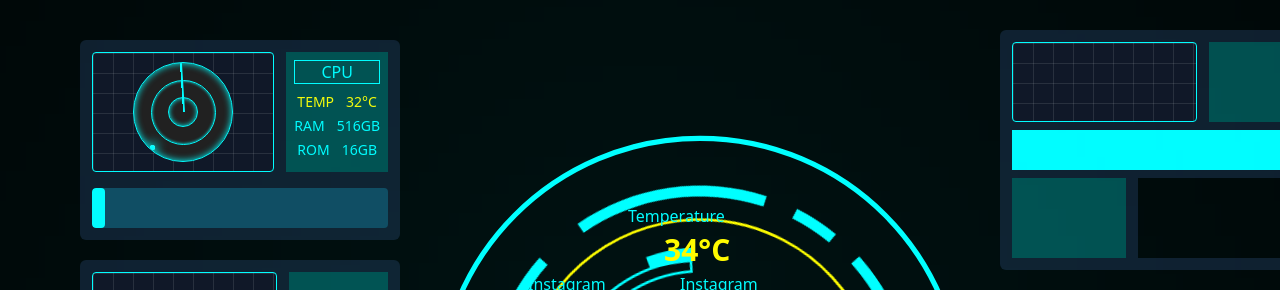
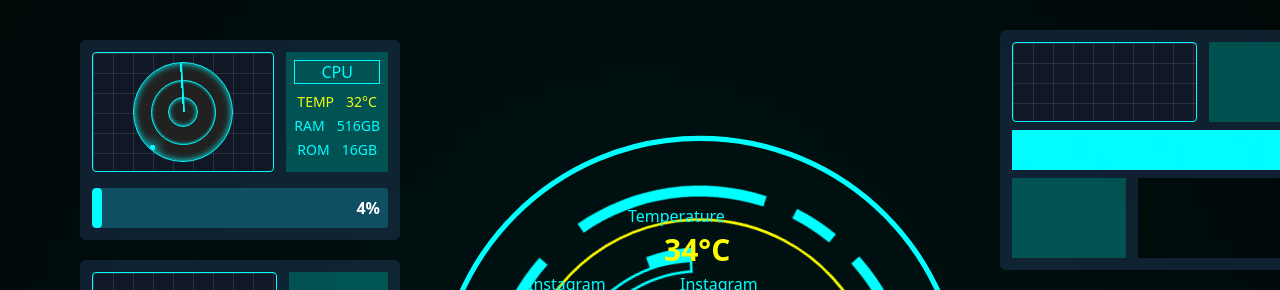
Before and after one commit to manjeetexe/HackathonSTJHON, a React (Vite) app in the folder Client/: page / in a window 1280 px wide. Shown: the top 290 px of the page. Built offline with nearby package versions, Linux system fonts and the light colour scheme.

Commit message:
little changes

```diff
--- a/Client/package.json
+++ b/Client/package.json
@@ -14,6 +14,7 @@
     "framer-motion": "^12.4.4",
     "react": "^19.0.0",
     "react-dom": "^19.0.0",
+    "recharts": "^2.15.1",
     "styled-components": "^6.1.15",
     "tailwindcss": "^4.0.6"
   },
--- a/Client/src/App.jsx
+++ b/Client/src/App.jsx
@@ -1,9 +1,13 @@
 import React from 'react'
 import Core from './Components/Core'
 import ChatBox from './Components/ChatBox'
-import { motion } from "framer-motion";
+import Box1 from './Components/Box1'
 
 const App = () => {
+
+
+
+
   return (
     <>
     <div className="h-screen w-screen bg-black  px-20 ">
@@ -13,52 +17,11 @@ const App = () => {
 
       <div className='flex justify-center gap-5 h-screen flex-col'>
 
-          <div className='bg-gray-900 rounded-md p-3 flex flex-col gap-4  w-80'>
-            <div className='flex  gap-3'>
-            <div className="h-30 flex items-center justify-center w-[65%] border border-[#02fdff] rounded-sm bg-gray-900 relative grid-container">
-            <div className="loader">
-              <span></span>
-
-              <div id="dot-1" className="dot"></div>
-              <div id="dot-2" className="dot"></div>
-              <div id="dot-3" className="dot"></div>
-              <div id="dot-4" className="dot"></div>
-              <div id="dot-5" className="dot"></div>
-            </div>
-
-            </div>
-              <div className='h-30 w-[35%] p-2 bg-[#024a4a]'>
-                  <div className='border text-[#02fdff] flex w-full justify-center  items-center border-[#02fdff] h-6'>CPU</div>
-                  <div className='flex flex-col justify-center mt-2 items-center gap-1'>
-                    <div className='flex text-sm text-[#fffb00] gap-3'>
-                      <h1>TEMP</h1>
-                      <h1>32°C</h1>
-                    </div>
-                    <div className='text-[#02fdff] text-sm flex gap-3'>
-                      <h1>RAM</h1>
-                      <h1>516GB</h1>
-                    </div>
-                    <div className='text-[#02fdff] text-sm flex gap-3'>
-                      <h1>ROM</h1>
-                      <h1>16GB</h1>
-                    </div>
-                  </div>
-              </div>
-            </div>
 
 
-              <div className="w-full bg-cyan-900 rounded h-10 relative overflow-hidden">
-                <motion.div
-                  className="h-10 bg-[#02fdff] rounded-sm shadow-[#02fdff]/50"
-                  initial={{ width: "0%" }}
-                  animate={{ width: "90%" }}
-                  transition={{ duration: 3, repeat: Infinity, repeatType: "mirror" }}
-                />
-
-              </div>
+        <Box1 />
 
 
-          </div>
 
 
           <div className='bg-gray-900 rounded-md p-3 flex flex-col gap-2  h-60 w-80'>
--- /dev/null
+++ b/Client/src/Components/Box1.jsx
@@ -0,0 +1,79 @@
+import React from 'react'
+import { useState, useEffect } from "react";
+import { motion } from "framer-motion";
+
+const Box1 = () => {
+    const [progress, setProgress] = useState(0);
+      const [direction, setDirection] = useState(1);
+
+      useEffect(() => {
+        const interval = setInterval(() => {
+          setProgress((oldProgress) => {
+            let newProgress = oldProgress + direction * 2;
+            if (newProgress >= 90) {
+              setDirection(-1);
+              newProgress = 90;
+            } else if (newProgress <= 0) {
+              setDirection(1);
+              newProgress = 0;
+            }
+            return newProgress;
+          });
+        }, 30);
+
+        return () => clearInterval(interval);
+      }, [progress]);
+
+
+  return (
+    <>
+        <div className='bg-gray-900 rounded-md p-3 flex flex-col gap-4  w-80'>
+            <div className='flex  gap-3'>
+            <div className="h-30 flex items-center justify-center w-[65%] border border-[#02fdff] rounded-sm bg-gray-900 relative grid-container">
+            <div className="loader">
+              <span></span>
+
+              <div id="dot-1" className="dot"></div>
+              <div id="dot-2" className="dot"></div>
+              <div id="dot-3" className="dot"></div>
+              <div id="dot-4" className="dot"></div>
+              <div id="dot-5" className="dot"></div>
+            </div>
+
+            </div>
+              <div className='h-30 w-[35%] p-2 bg-[#024a4a]'>
+                  <div className='border text-[#02fdff] flex w-full justify-center  items-center border-[#02fdff] h-6'>CPU</div>
+                  <div className='flex flex-col justify-center mt-2 items-center gap-1'>
+                    <div className='flex text-sm text-[#fffb00] gap-3'>
+                      <h1>TEMP</h1>
+                      <h1>32°C</h1>
+                    </div>
+                    <div className='text-[#02fdff] text-sm flex gap-3'>
+                      <h1>RAM</h1>
+                      <h1>516GB</h1>
+                    </div>
+                    <div className='text-[#02fdff] text-sm flex gap-3'>
+                      <h1>ROM</h1>
+                      <h1>16GB</h1>
+                    </div>
+                  </div>
+              </div>
+            </div>
+
+
+            <div className="w-full bg-cyan-900 rounded h-10 relative overflow-hidden">
+        <motion.div
+          className="h-10  bg-[#02fdff] rounded-sm shadow-[#02fdff]/50 flex items-center justify-center"
+          animate={{ width: `${progress}%` }}
+          transition={{ duration: 0.03, ease: "linear" }}
+        >
+          <span className="absolute inset-0 flex mr-2 items-center justify-end text-white font-bold">{progress}%</span>
+        </motion.div>
+      </div>
+
+          </div>
+    </>
+  )
+}
+
+export default Box1
--- /dev/null
+++ b/Client/src/Components/Graph.jsx
@@ -0,0 +1,33 @@
+import React from 'react';
+import { LineChart, Line, XAxis, YAxis, CartesianGrid, Tooltip, Legend } from 'recharts';
+
+const data = [
+  { name: 'Jan', uv: 4000, pv: 2400, amt: 2400 },
+  { name: 'Feb', uv: 3000, pv: 1398, amt: 2210 },
+  { name: 'Mar', uv: 2000, pv: 9800, amt: 2290 },
+  { name: 'Apr', uv: 2780, pv: 3908, amt: 2000 },
+  { name: 'May', uv: 1890, pv: 4800, amt: 2181 },
+  { name: 'Jun', uv: 2390, pv: 3800, amt: 2500 },
+  { name: 'Jul', uv: 3490, pv: 4300, amt: 2100 },
+];
+
+const SimpleLineChart = () => {
+  return (
+    <LineChart
+      width={600}
+      height={300}
+      data={data}
+      margin={{ top: 5, right: 30, left: 20, bottom: 5 }}
+    >
+      <CartesianGrid strokeDasharray="3 3" />
+      <XAxis dataKey="name" />
+      <YAxis />
+      <Tooltip />
+      <Legend />
+      <Line type="monotone" dataKey="pv" stroke="#8884d8" activeDot={{ r: 8 }} />
+      <Line type="monotone" dataKey="uv" stroke="#82ca9d" />
+    </LineChart>
+  );
+};
+
+export default SimpleLineChart;
```
Also changed, not shown: 1 other file (tests, documents, lock files or other folders).
